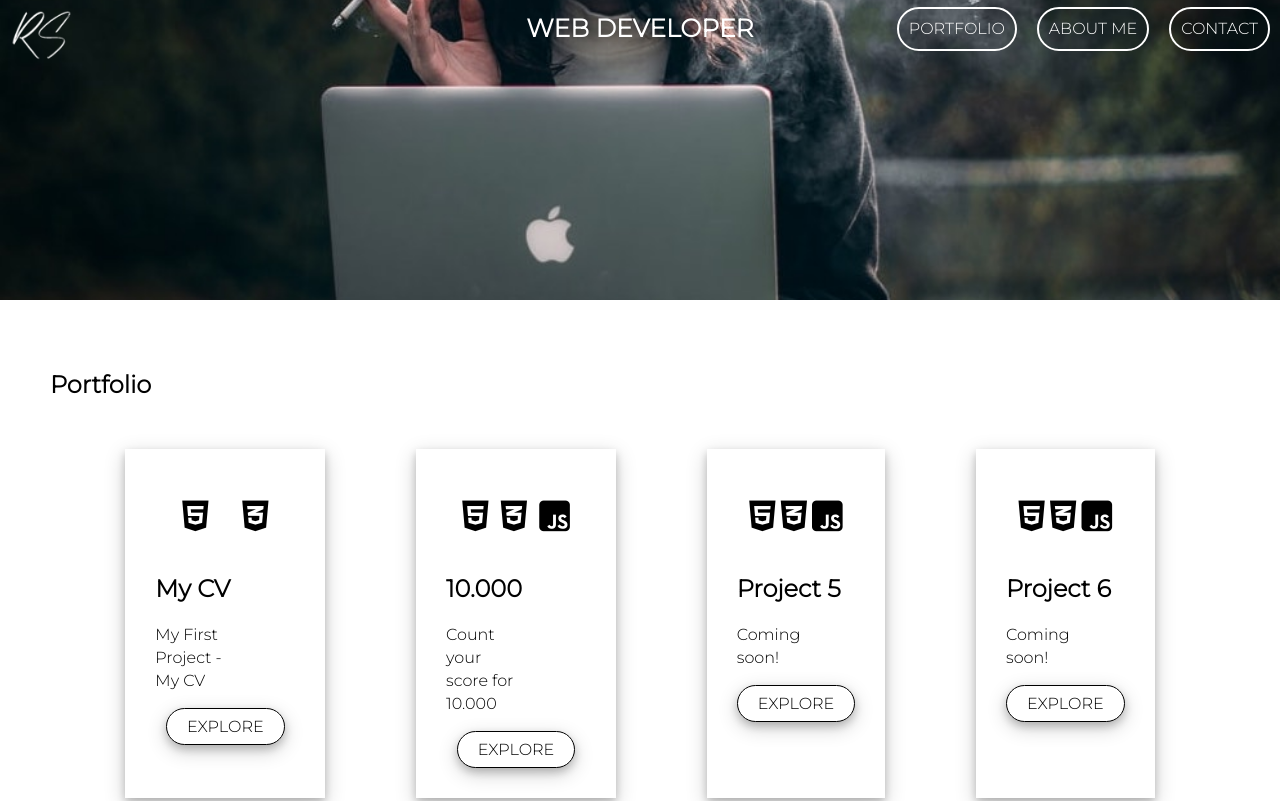
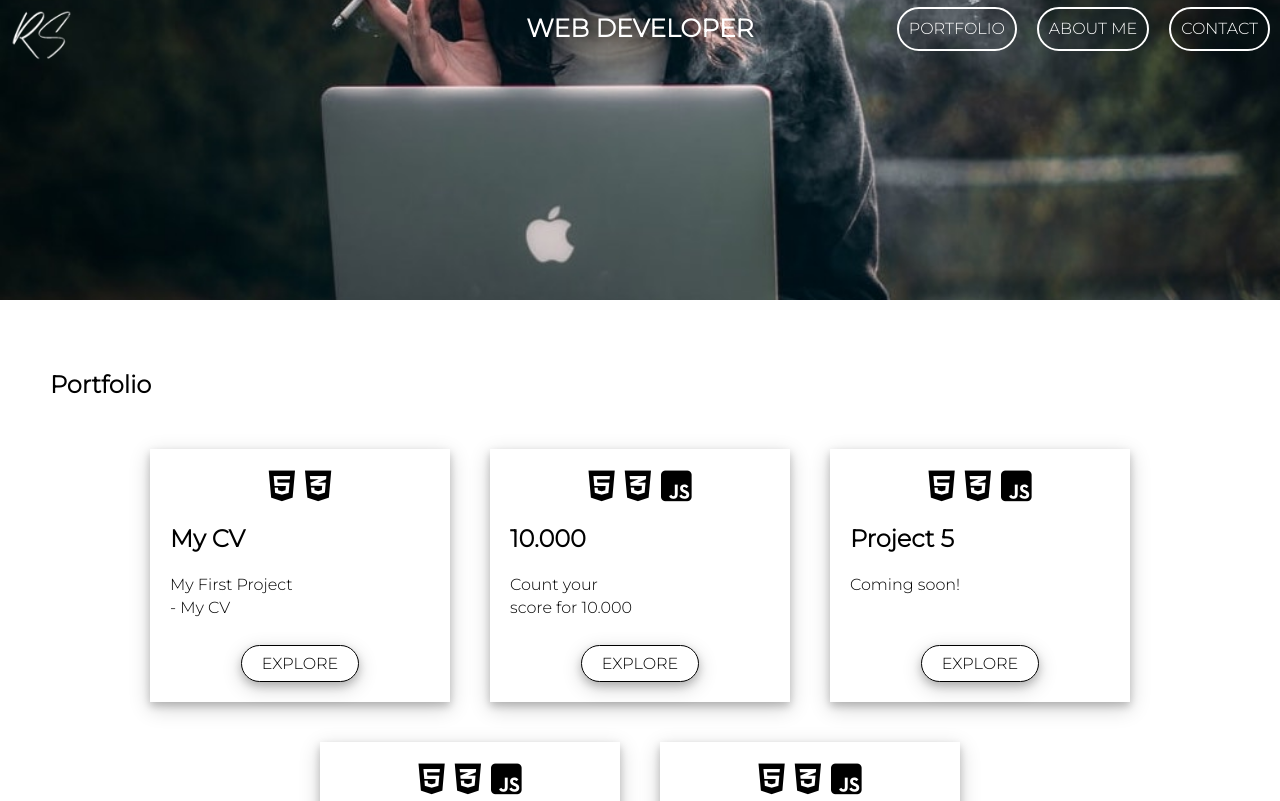
Before and after one commit to RianneStreef/P3, a website: page portfolio.html in a window 1280 px wide. Shown: the top 801 px of the page. Drawn offline with Linux system fonts and the light colour scheme.

Commit message:
20200905 - Changed portfolio card

```diff
--- a/portfolio.html
+++ b/portfolio.html
@@ -32,7 +32,6 @@
   <h1>Portfolio</h1>
   <div class="work-container">
     <div class="card card-fx">
-      <div class="proj-prev__fx"></div>
 
       <div class="project-card">
 
--- a/sass/main.scss
+++ b/sass/main.scss
@@ -12,7 +12,7 @@ $highlight-color: #ad1457;
 // GENERAL
 
 body {
-  font-family: "Montserrat", sans-serif;
+  font-family: 'Montserrat', sans-serif;
   margin: 0;
   padding: 0;
   height: 100vh;
@@ -23,9 +23,8 @@ h1 {
 }
 
 p {
-  line-height: 23px;;
+  line-height: 23px;
 }
-
 
 .button-link {
   text-align: center;
@@ -46,7 +45,6 @@ p {
     color: white;
   }
 }
-
 
 //HEADER
 
@@ -74,7 +72,6 @@ p {
   margin: 15px;
   font-size: 30px;
 }
-
 
 .title {
   position: fixed;
@@ -130,7 +127,7 @@ height: 60px;
   width: 100%;
   top: 0;
   right: 0;
-background-image: url("../media/headerBackground2.jpeg");
+  background-image: url('../media/headerBackground2.jpeg');
   background-size: cover;
   background-attachment: fixed;
   background-position: center;
@@ -194,7 +191,7 @@ ul {
 }
 
 .indexBackground {
-  background-image: url("../media/headerBackground2.jpeg");
+  background-image: url('../media/headerBackground2.jpeg');
   background-size: cover;
   background-attachment: fixed;
   background-position: center;
@@ -220,6 +217,8 @@ ul {
 
 .card-fx {
   max-width: 200px;
+  min-width: 300px;
+
   &:hover {
     transform: scale(1.05);
     transition: transform 600ms ease-in-out;
@@ -229,10 +228,9 @@ ul {
 .project-card {
   display: flex;
   flex-direction: column;
-  max-width: 200px;
-  padding: 30px;
+  height: 100%;
+  width: 100%;
   flex-grow: 1;
-
 }
 
 .proj-prev {
@@ -244,19 +242,24 @@ ul {
     -moz-box-shadow: inset 0px 0px 75px 0px rgba(255, 255, 255, 1);
     box-shadow: inset 0px 0px 75px 0px rgba(255, 255, 255, 1);
   }
-  .proj-prev__heading-container {
-    margin: 10px;
-    padding: 10px;
-    display: flex;
-    flex-wrap: wrap;
+  &__heading-container {
+    height: 100%;
+    // margin: 10px;
+    padding: 10px 20px;
+    h2 {
+      margin-top: 0;
+    }
   }
 }
 .proj-prev__img-container {
   display: flex;
   flex-direction: row;
-  justify-content: space-around;
+  justify-content: center;
   font-size: 35px;
-  margin: 20px 10px;
+  margin: 20px 10px 10px 10px;
+  i {
+    margin: 0 5px;
+  }
 }
 
 .proj-prev__byline {
@@ -266,7 +269,8 @@ ul {
 
 .proj-prev__footer-container {
   display: flex;
-  justify-content: space-around;
+  justify-content: center;
+  margin-bottom: 20px;
 }
 
 .button-container {
@@ -278,9 +282,6 @@ ul {
   display: flex;
   justify-content: space-around;
 }
-
-
-
 
 //CONTACT
 
@@ -360,18 +361,17 @@ ul {
   }
 
   .button-container-cv {
-    width: 70%
+    width: 70%;
   }
 
   .form-card {
     width: 70%;
   }
 
-
   .work-container {
     display: flex;
     flex-direction: row;
-    justify-content: space-around;
+    justify-content: center;
     flex-wrap: wrap;
     margin: 30px;
   }
@@ -379,7 +379,6 @@ ul {
   p {
     width: 70%;
   }
-
 
   .footer {
     display: flex;
@@ -411,7 +410,6 @@ ul {
   }
 
   .button-container-cv {
-    width: 50%
+    width: 50%;
   }
-
 }
```
Also changed, not shown: css/style.css, 3 other files. Lines whose indentation alone changed are shown as unchanged.
